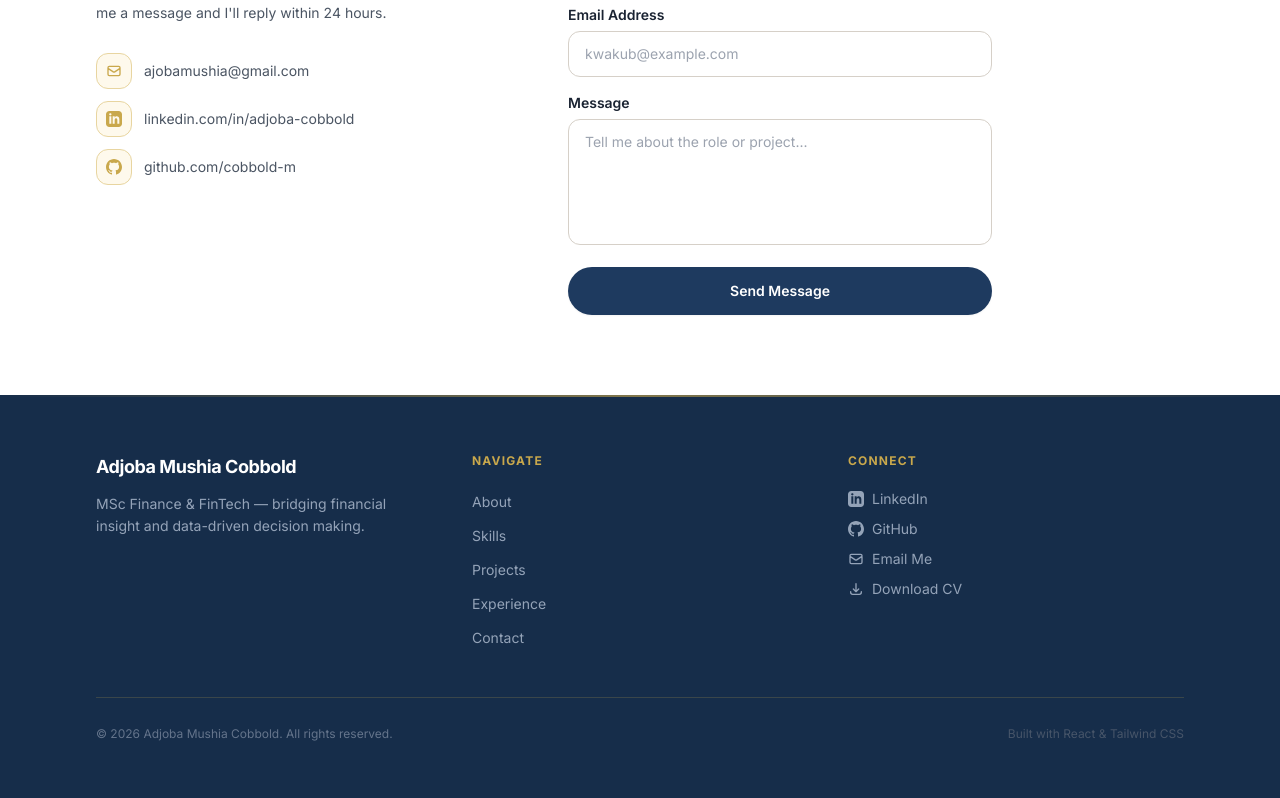
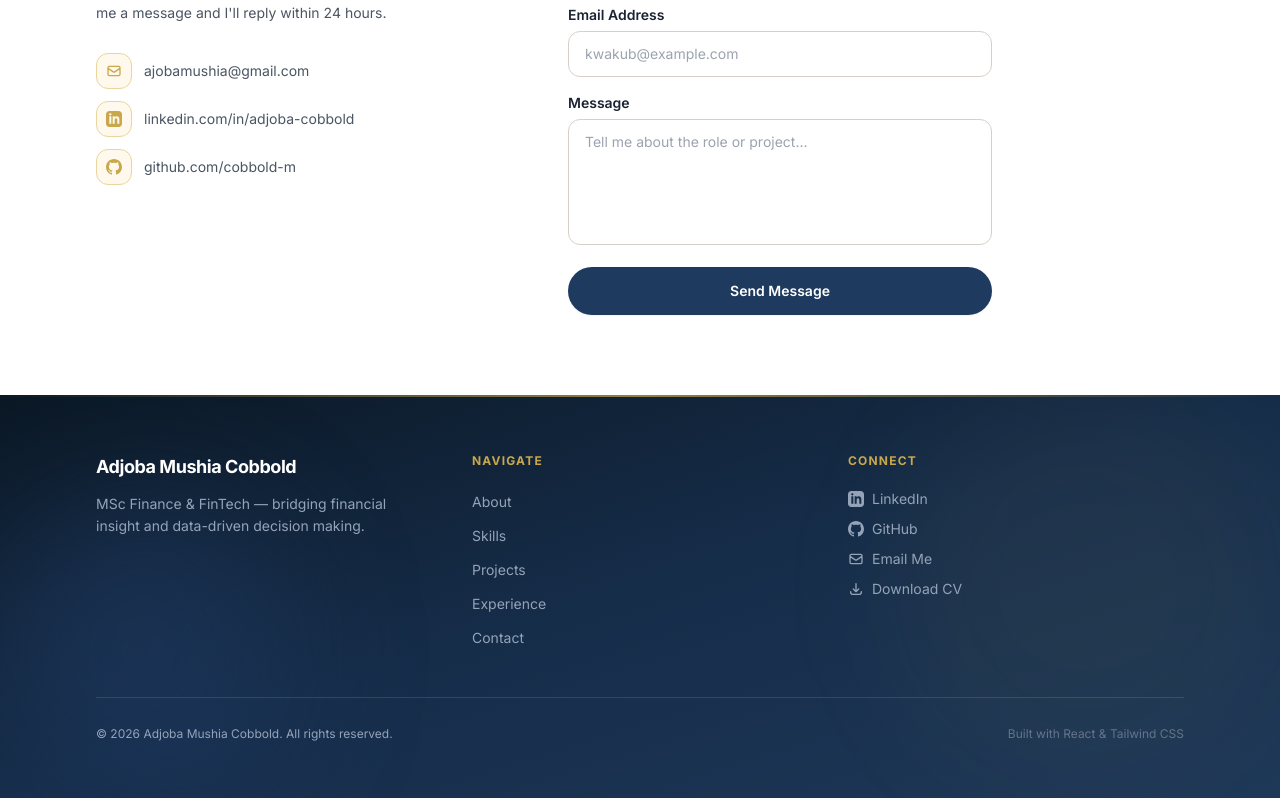
Before and after one commit to cobbold-m/Portfolio-website, a React (Vite) app in the folder client/: page / in a window 1280 px wide. Shown: the part 4250-5048 px from the top of the page. Built offline with nearby package versions, Linux system fonts and the light colour scheme; no server answers.

Commit message:
Navbar dark gradient on scroll, footer multi-stop gradient with glow

```diff
--- a/client/src/components/Footer.jsx
+++ b/client/src/components/Footer.jsx
@@ -18,11 +18,14 @@ function Footer() {
   };
 
   return (
-    <footer className="bg-[#162d4a] text-white">
+    <footer className="relative bg-gradient-to-br from-[#0b1825] via-[#162d4a] to-[#1e3858] text-white overflow-hidden">
+      {/* Decorative radial glow */}
+      <div className="absolute top-0 right-0 w-96 h-96 bg-[#c9a84c]/5 rounded-full blur-3xl pointer-events-none" aria-hidden="true" />
+      <div className="absolute bottom-0 left-0 w-72 h-72 bg-[#1e3a5f]/60 rounded-full blur-3xl pointer-events-none" aria-hidden="true" />
       {/* Gold top accent */}
-      <div className="h-0.5 bg-gradient-to-r from-transparent via-[#c9a84c]/60 to-transparent" />
+      <div className="h-0.5 bg-gradient-to-r from-transparent via-[#c9a84c]/70 to-transparent" />
 
-      <div className="max-w-6xl mx-auto px-4 sm:px-6 lg:px-8 py-14">
+      <div className="max-w-6xl mx-auto px-4 sm:px-6 lg:px-8 py-14 relative z-10">
         <div className="grid sm:grid-cols-2 md:grid-cols-3 gap-10 mb-12">
 
           {/* Brand */}
@@ -98,8 +101,8 @@ function Footer() {
         </div>
 
         <div className="border-t border-[#c9a84c]/20 pt-7 flex flex-col sm:flex-row items-center justify-between gap-2">
-          <p className="text-xs text-slate-500">&copy; {year} Adjoba Mushia Cobbold. All rights reserved.</p>
-          <p className="text-xs text-slate-600">Built with React &amp; Tailwind CSS</p>
+          <p className="text-xs text-slate-400">&copy; {year} Adjoba Mushia Cobbold. All rights reserved.</p>
+          <p className="text-xs text-slate-500">Built with React &amp; Tailwind CSS</p>
         </div>
       </div>
     </footer>
--- a/client/src/components/Navbar.jsx
+++ b/client/src/components/Navbar.jsx
@@ -29,29 +29,31 @@ function Navbar() {
     <nav
       className={`fixed top-0 left-0 right-0 z-50 transition-all duration-300 ${
         scrolled
-          ? 'bg-white shadow-md shadow-[#1e3a5f]/08'
+          ? 'bg-gradient-to-r from-[#1a2a40] via-[#1e3a5f] to-[#162d4a] shadow-lg shadow-[#0d1825]/40'
           : 'bg-transparent'
       }`}
     >
       <div className="max-w-6xl mx-auto px-4 sm:px-6 lg:px-8">
         <div className="flex items-center justify-between h-16">
-          {/* Logo / Name */}
           <a
             href="#hero"
             onClick={(e) => handleNavClick(e, '#hero')}
-            className="text-[#1e3a5f] font-bold text-lg tracking-tight hover:text-[#c9a84c] transition-colors duration-200"
+            className={`font-bold text-lg tracking-tight transition-colors duration-200 ${
+              scrolled ? 'text-white hover:text-[#c9a84c]' : 'text-[#1e3a5f] hover:text-[#c9a84c]'
+            }`}
           >
             Adjoba Mushia Cobbold
           </a>
 
-          {/* Desktop nav links */}
           <div className="hidden md:flex items-center gap-8">
             {navLinks.map((link) => (
               <a
                 key={link.href}
                 href={link.href}
                 onClick={(e) => handleNavClick(e, link.href)}
-                className="text-sm font-medium text-[#4b5563] hover:text-[#1e3a5f] transition-colors duration-200 relative group"
+                className={`text-sm font-medium transition-colors duration-200 relative group ${
+                  scrolled ? 'text-white/80 hover:text-white' : 'text-[#4b5563] hover:text-[#1e3a5f]'
+                }`}
               >
                 {link.label}
                 <span className="absolute -bottom-0.5 left-0 w-0 h-0.5 bg-[#c9a84c] group-hover:w-full transition-all duration-200" />
@@ -60,30 +62,32 @@ function Navbar() {
             <a
               href="#contact"
               onClick={(e) => handleNavClick(e, '#contact')}
-              className="ml-2 px-5 py-2 bg-[#1e3a5f] text-white text-sm font-medium rounded-full hover:bg-[#2a4f7f] transition-all duration-200 shadow-sm"
+              className={`ml-2 px-5 py-2 text-sm font-medium rounded-full transition-all duration-200 shadow-sm ${
+                scrolled
+                  ? 'bg-[#c9a84c] text-[#1a2332] hover:bg-[#d4b05a]'
+                  : 'bg-[#1e3a5f] text-white hover:bg-[#2a4f7f]'
+              }`}
             >
               Get in Touch
             </a>
           </div>
 
-          {/* Mobile hamburger */}
           <button
             className="md:hidden flex flex-col gap-1.5 p-2 rounded focus:outline-none"
             onClick={() => setMenuOpen((prev) => !prev)}
             aria-label="Toggle menu"
           >
-            <span className={`block h-0.5 w-6 bg-[#1e3a5f] transition-all duration-200 ${menuOpen ? 'rotate-45 translate-y-2' : ''}`} />
-            <span className={`block h-0.5 w-6 bg-[#1e3a5f] transition-all duration-200 ${menuOpen ? 'opacity-0' : ''}`} />
-            <span className={`block h-0.5 w-6 bg-[#1e3a5f] transition-all duration-200 ${menuOpen ? '-rotate-45 -translate-y-2' : ''}`} />
+            <span className={`block h-0.5 w-6 transition-all duration-200 ${scrolled ? 'bg-white' : 'bg-[#1e3a5f]'} ${menuOpen ? 'rotate-45 translate-y-2' : ''}`} />
+            <span className={`block h-0.5 w-6 transition-all duration-200 ${scrolled ? 'bg-white' : 'bg-[#1e3a5f]'} ${menuOpen ? 'opacity-0' : ''}`} />
+            <span className={`block h-0.5 w-6 transition-all duration-200 ${scrolled ? 'bg-white' : 'bg-[#1e3a5f]'} ${menuOpen ? '-rotate-45 -translate-y-2' : ''}`} />
           </button>
         </div>
       </div>
 
-      {/* Mobile menu */}
       <div
         className={`md:hidden overflow-hidden transition-all duration-300 ${
           menuOpen ? 'max-h-80' : 'max-h-0'
-        } bg-white border-t border-[#e8e4de] shadow-lg`}
+        } ${scrolled ? 'bg-gradient-to-b from-[#1e3a5f] to-[#162d4a] border-t border-white/10' : 'bg-white border-t border-[#e8e4de]'} shadow-lg`}
       >
         <div className="px-4 py-5 flex flex-col gap-4">
           {navLinks.map((link) => (
@@ -91,7 +95,9 @@ function Navbar() {
               key={link.href}
               href={link.href}
               onClick={(e) => handleNavClick(e, link.href)}
-              className="text-sm font-medium text-[#4b5563] hover:text-[#1e3a5f] transition-colors duration-200"
+              className={`text-sm font-medium transition-colors duration-200 ${
+                scrolled ? 'text-white/80 hover:text-white' : 'text-[#4b5563] hover:text-[#1e3a5f]'
+              }`}
             >
               {link.label}
             </a>
@@ -99,7 +105,11 @@ function Navbar() {
           <a
             href="#contact"
             onClick={(e) => handleNavClick(e, '#contact')}
-            className="w-fit px-5 py-2 bg-[#1e3a5f] text-white text-sm font-medium rounded-full hover:bg-[#2a4f7f] transition-all duration-200"
+            className={`w-fit px-5 py-2 text-sm font-medium rounded-full transition-all duration-200 ${
+              scrolled
+                ? 'bg-[#c9a84c] text-[#1a2332] hover:bg-[#d4b05a]'
+                : 'bg-[#1e3a5f] text-white hover:bg-[#2a4f7f]'
+            }`}
           >
             Get in Touch
           </a>
```
